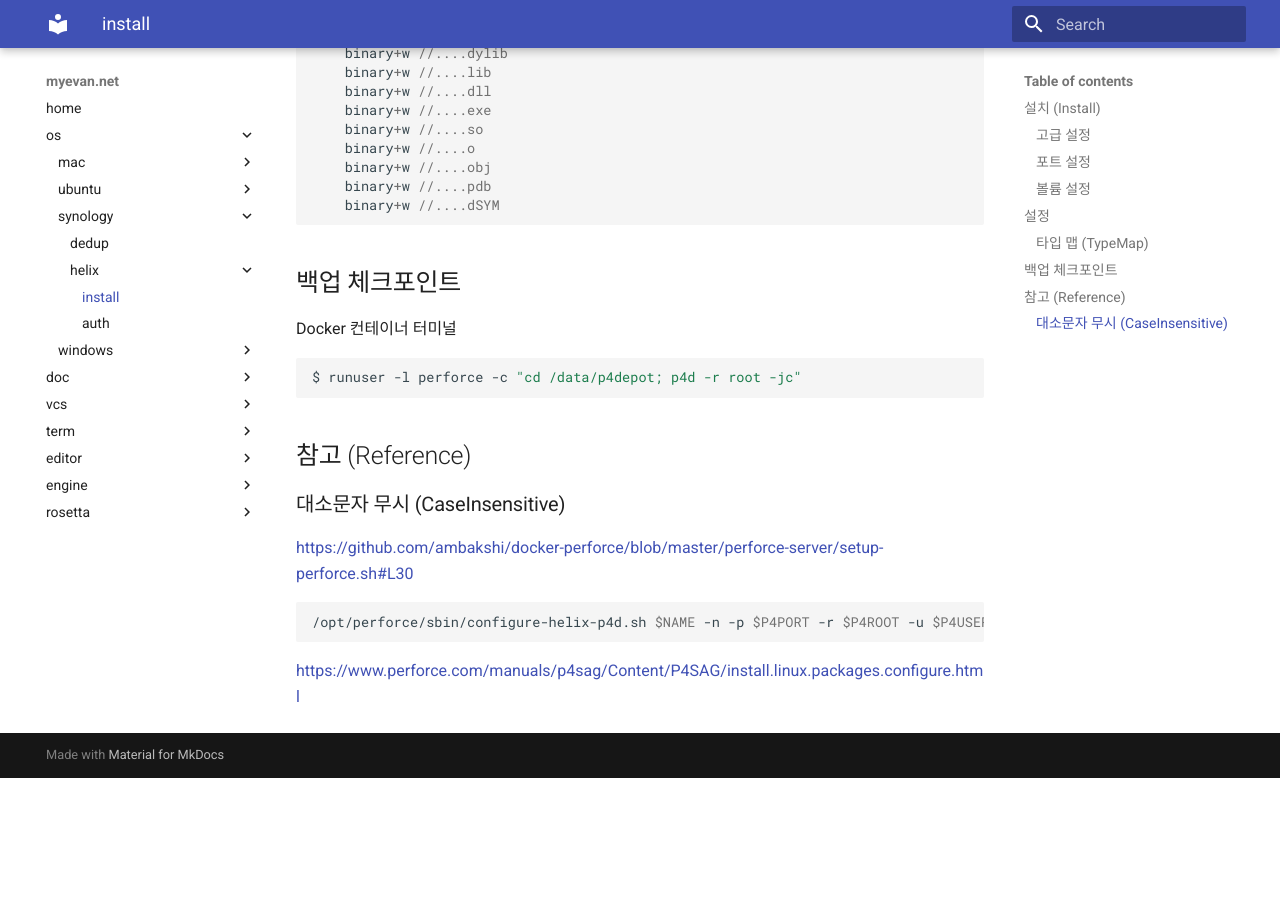
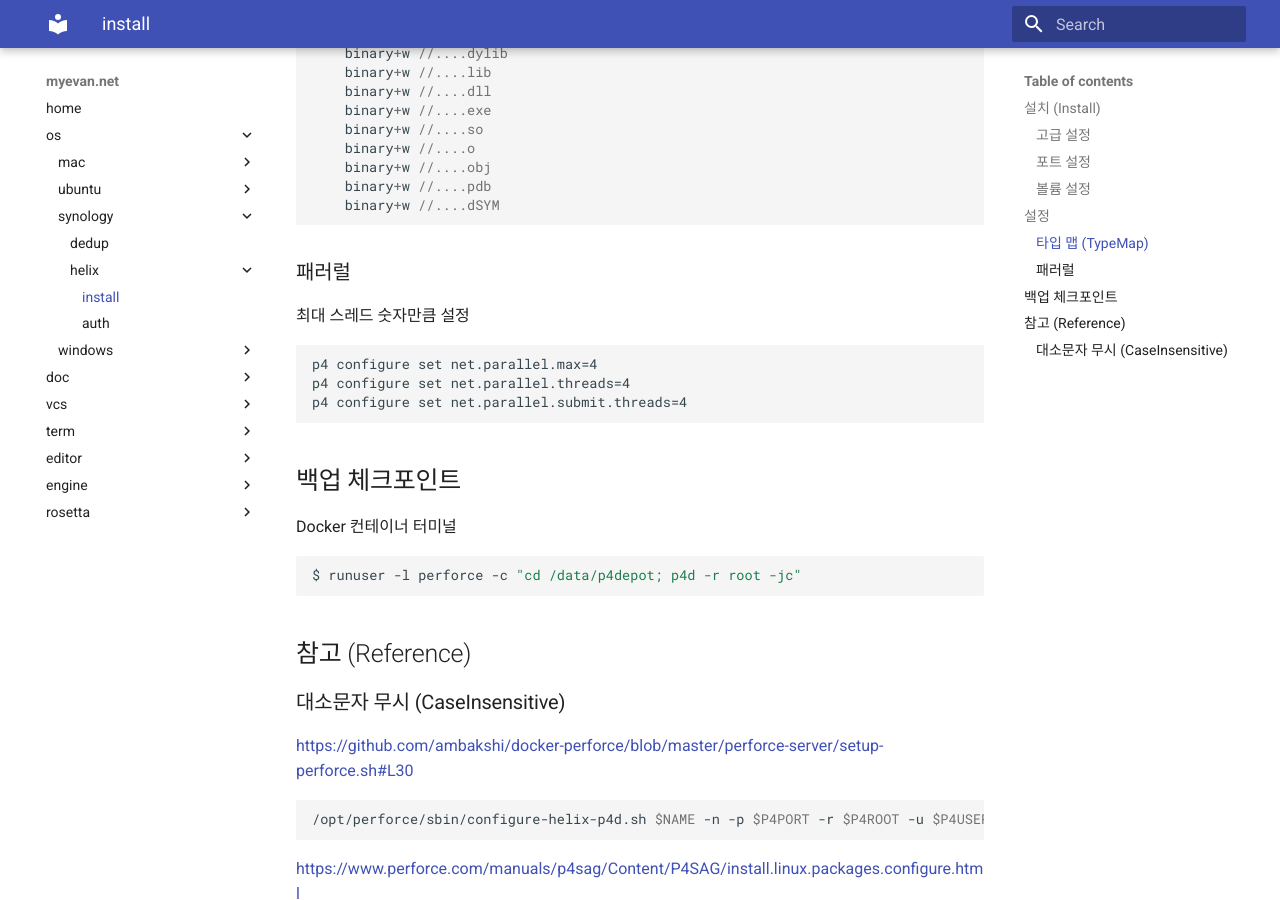
Before and after one commit to myevan/myevan-home, an MkDocs documentation site: the page built from docs/synology_helix_server.md, in a window 1280 px wide and 900 px high, scrolled down 1651 px. Built offline with MkDocs 1.6.1 and Material for MkDocs 9.7.7, drawn with Linux system fonts in a browser that asks for light colours; before the commit the page ends 2429 px from its top, so only the background shows below that.

Commit message:
시놀로지 헬릭스 패러럴 설정

````diff
--- a/docs/synology_helix_server.md
+++ b/docs/synology_helix_server.md
@@ -73,6 +73,16 @@ SSL
 	binary+w //....dSYM
 ```
 
+### 패러럴
+
+최대 스레드 숫자만큼 설정
+
+```
+p4 configure set net.parallel.max=4
+p4 configure set net.parallel.threads=4
+p4 configure set net.parallel.submit.threads=4
+```
+
 ## 백업 체크포인트
 
 Docker 컨테이너 터미널
````
